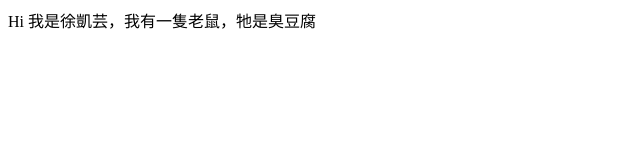
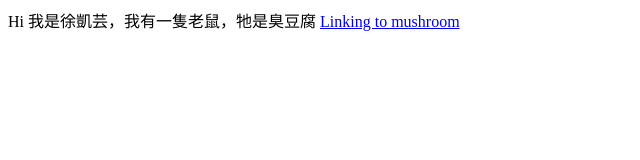
Before and after one commit to U1157007/U1157007.github.io, a plain HTML site: page index.html in a window 1280 px wide. Shown: the whole page, without its empty margins (0-640 px from the left). Drawn offline with Linux system fonts and the light colour scheme.

Commit message:
Update index.html

```diff
--- a/index.html
+++ b/index.html
@@ -1 +1,2 @@
 Hi 我是徐凱芸，我有一隻老鼠，牠是臭豆腐
+<a href=hot/mushroom.html>Linking to mushroom</a>
```
